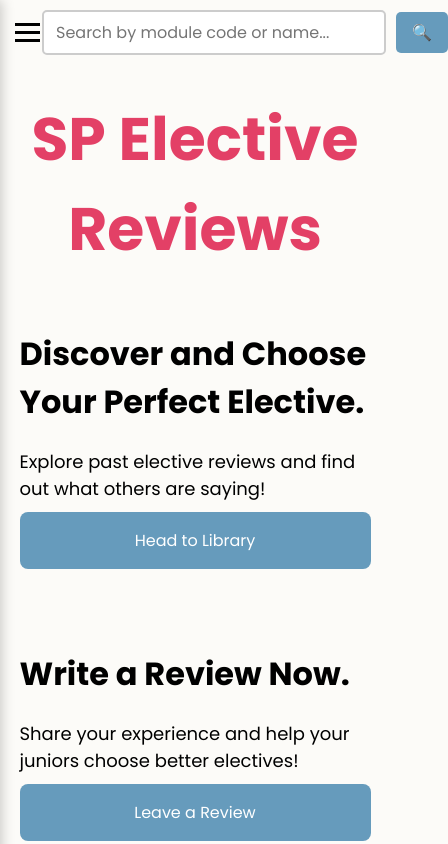
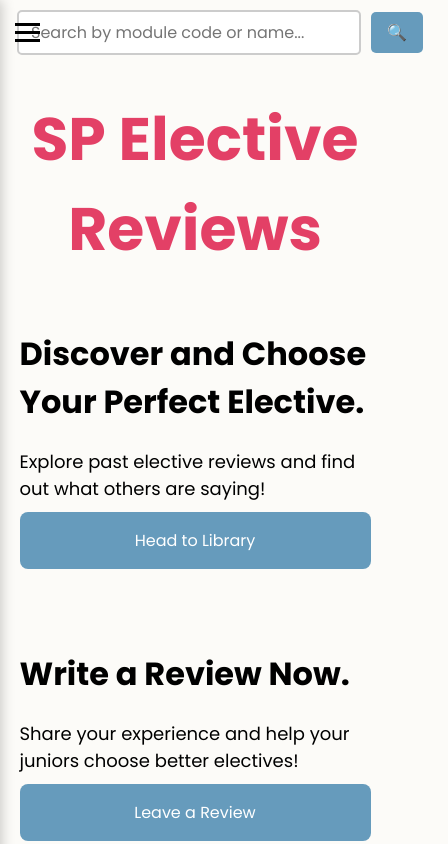
Before and after one commit to AidanG-05/sp-elective-site, a React (Vite) app in the folder elective-site/: page / in a window 390 px wide. Shown: the top 844 px of the page, 448 px wide, since content can reach past the window. Built offline with nearby package versions, Linux system fonts and the light colour scheme.

Commit message:
CSS nav bar changes

```diff
--- a/elective-site/src/index.css
+++ b/elective-site/src/index.css
@@ -729,12 +729,12 @@ a:visited {
   }
 
   .searchbar-container {
-    width: 100%;
+    width: 80%;
     justify-content: center;
   }
 
   .search-bar {
-    width: 90%;
+    width: 80%;
     max-width: 100%;
   }
 }
```
